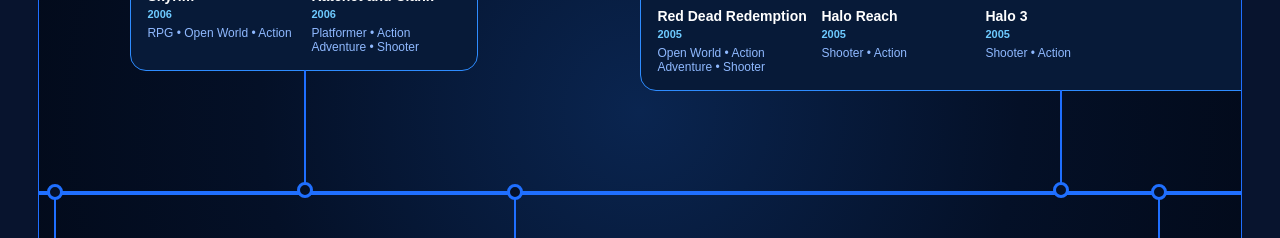
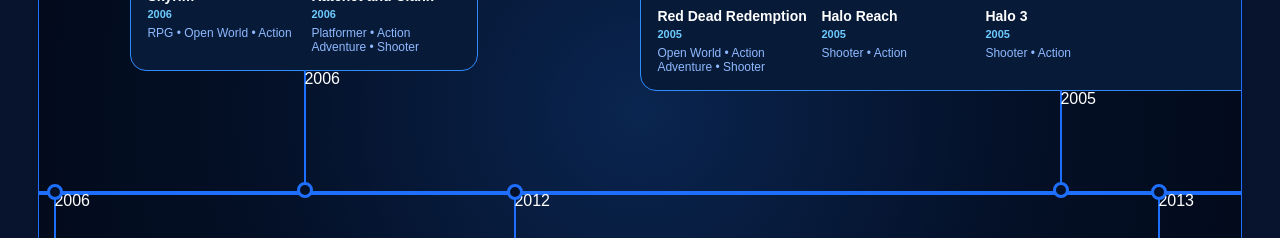
Before and after one commit to EdayNotEbay/gaming-journey, a React (Vite) app: page / in a window 1280 px wide. Shown: the part 714-952 px from the top of the page. Built offline with nearby package versions, Linux system fonts and the light colour scheme; no server answers.

Commit message:
Show years on timeline connector lines

```diff
--- a/src/components/PlatformGroup.jsx
+++ b/src/components/PlatformGroup.jsx
@@ -1,7 +1,7 @@
 import GameCard from "./GameCard.jsx"; // Import the reusable vertical game card.
 
 // Display every game that belongs to one platform.
-function PlatformGroup({ platform, brandIcon, games, className }) { // Receive the platform name, brand icon, games, and canvas position class.
+function PlatformGroup({ platform, brandIcon, games, className, timelineYear }) { // Receive the platform name, brand icon, games, canvas position class, and connector year.
   return ( // Return the platform collection.
     <section className={"platform-group " + className}> {/* Position and style the platform group on the canvas. */}
       <div className="platform-heading"> {/* Keep the platform brand icon beside the platform name. */}
@@ -14,6 +14,7 @@ function PlatformGroup({ platform, brandIcon, games, className }) { // Receive t
         })} {/* Finish building the game cards. */}
       </div> {/* Finish the game grid. */}
       <div className="platform-connector" aria-hidden="true"> {/* Connect this platform group to the main timeline. */}
+        <span className="platform-connector-year">{timelineYear}</span> {/* Display the platform year directly on the connector line. */}
         <span className="platform-connector-node"></span> {/* Mark the point where the connector meets the timeline. */}
       </div> {/* Finish the platform connector. */}
     </section> /* Finish the platform group. */
```
